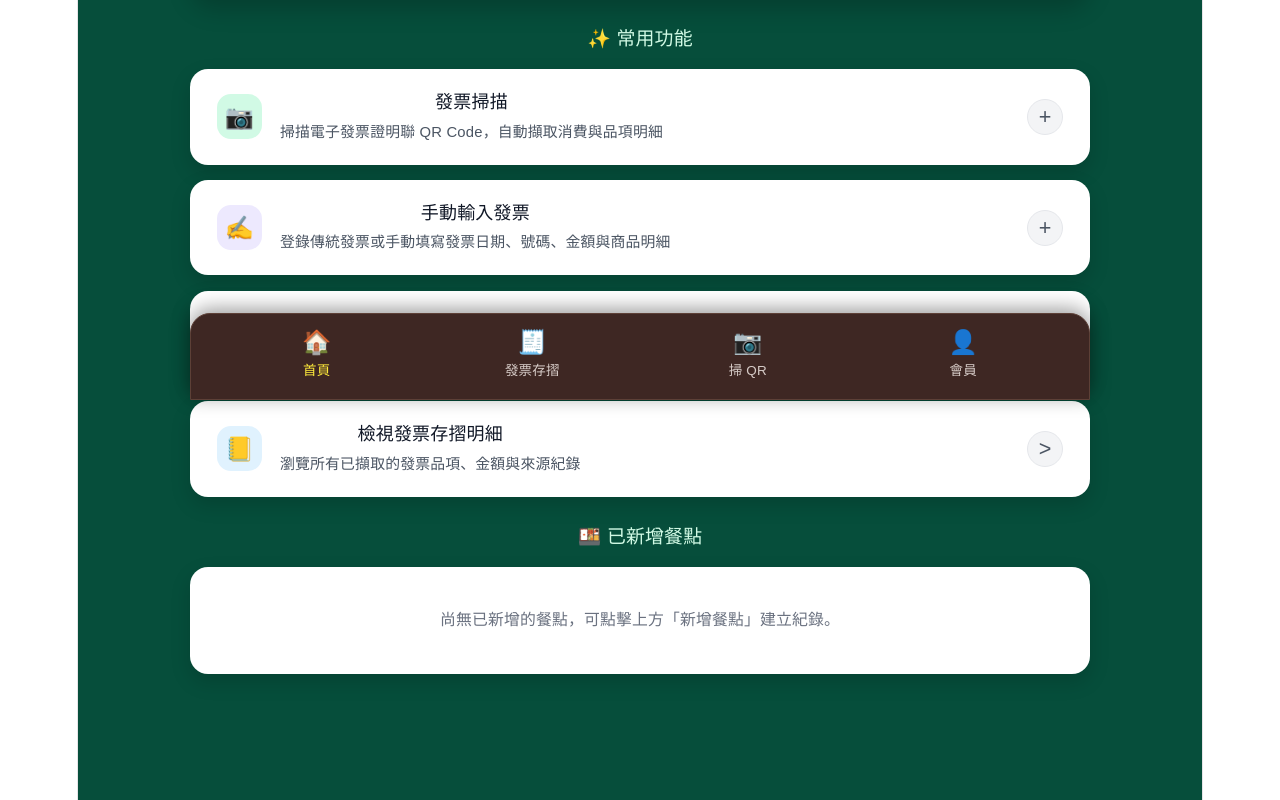
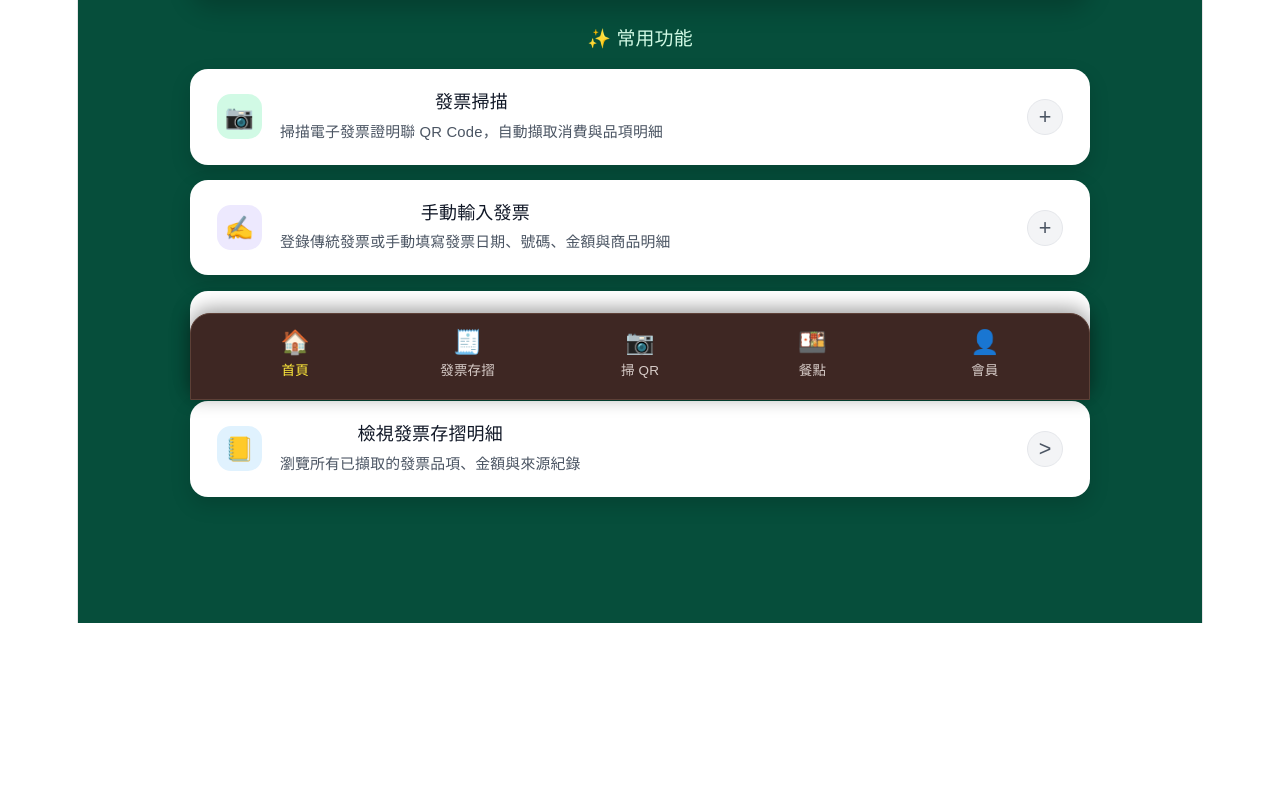
Before and after one commit to s49285373-debug/carbon-app, a Vue app: page /dashboard in a window 1280 px wide. Shown: the part 400-1200 px from the top of the page. After the commit the page ends 1023 px from the top, so only its background shows below. Built offline with nearby package versions, Linux system fonts and the light colour scheme.

Commit message:
update: 將已新增餐點移至底部餐點分頁

```diff
--- a/src/views/DashboardView.vue
+++ b/src/views/DashboardView.vue
@@ -83,45 +83,6 @@
                 </div>
               </div>
               <button class="action-plus-btn" @click="currentTab = 'invoices'">&gt;</button>
-            </div>
-          </div>
-        </section>
-
-        <!-- 首頁下方：已新增餐點列表 -->
-        <section class="section-group">
-          <h3 class="section-title">🍱 已新增餐點</h3>
-          <div class="home-meal-box">
-            <div class="meal-list-stack" v-if="mealList.length > 0">
-              <div class="meal-record-card" v-for="meal in mealList" :key="meal.record_id">
-                <div class="meal-record-top">
-                  <span class="meal-record-id">{{ meal.record_id }}</span>
-                  <span class="meal-record-date">{{ meal.created_date }}</span>
-                </div>
-
-                <div class="meal-record-main">
-                  <div class="meal-record-title">{{ meal.meal_name }}</div>
-                  <span class="tag-items">{{ meal.ingredients.length }} 項食材</span>
-                </div>
-
-                <div class="meal-record-ingredients">
-                  <span
-                    v-for="(ing, i) in meal.ingredients"
-                    :key="i"
-                    class="meal-ing-chip"
-                  >
-                    {{ ing.ingredient_name }} {{ ing.portion_amount }}{{ ing.unit }}
-                  </span>
-                </div>
-
-                <div class="meal-record-bottom">
-                  <span class="meal-cost-text">建立日期：{{ meal.created_date }}</span>
-                  <button type="button" class="tag-delete-btn" @click="deleteMealRecord(meal.record_id)">刪除</button>
-                </div>
-              </div>
-            </div>
-
-            <div v-else class="home-meal-empty">
-              {{ isSyncingMeals ? '正在同步雲端餐點紀錄...' : '尚無已新增的餐點，可點擊上方「新增餐點」建立紀錄。' }}
             </div>
           </div>
         </section>
@@ -555,7 +516,7 @@
           <div class="scanner-top-bar official-editor-header">
             <button
               class="scanner-text-btn"
-              @click="currentTab = 'home'"
+              @click="currentTab = previousTabBeforeMeal"
             >
               &lt; 返回
             </button>
@@ -633,7 +594,56 @@
         </div>
       </template>
 
-      <!-- 5. 【設定會員】分頁內容 -->
+      <!-- 5. 【餐點（已新增餐點列表）】分頁內容 -->
+      <template v-if="currentTab === 'meals'">
+        <div class="passbook-wrapper">
+          <div class="passbook-top-bar">
+            <span class="passbook-topbar-spacer"></span>
+            <span class="passbook-bar-title">已新增餐點</span>
+            <button class="passbook-icon-btn" @click="openMealTab" title="新增餐點">＋</button>
+          </div>
+
+          <div class="passbook-body">
+            <div class="meal-list-stack" v-if="mealList.length > 0">
+              <div class="meal-record-card" v-for="meal in mealList" :key="meal.record_id">
+                <div class="meal-record-top">
+                  <span class="meal-record-id">{{ meal.record_id }}</span>
+                  <span class="meal-record-date">{{ meal.created_date }}</span>
+                </div>
+
+                <div class="meal-record-main">
+                  <div class="meal-record-title">{{ meal.meal_name }}</div>
+                  <span class="tag-items">{{ meal.ingredients.length }} 項食材</span>
+                </div>
+
+                <div class="meal-record-ingredients">
+                  <span
+                    v-for="(ing, i) in meal.ingredients"
+                    :key="i"
+                    class="meal-ing-chip"
+                  >
+                    {{ ing.ingredient_name }} {{ ing.portion_amount }}{{ ing.unit }}
+                  </span>
+                </div>
+
+                <div class="meal-record-bottom">
+                  <span class="meal-cost-text">建立日期：{{ meal.created_date }}</span>
+                  <button type="button" class="tag-delete-btn" @click="deleteMealRecord(meal.record_id)">刪除</button>
+                </div>
+              </div>
+            </div>
+
+            <div v-else class="empty-invoice-state">
+              <p>{{ isSyncingMeals ? '正在同步雲端餐點紀錄...' : '尚無已新增的餐點紀錄' }}</p>
+              <div v-if="!isSyncingMeals" class="empty-action-group">
+                <button class="primary-action-btn" @click="openMealTab">前往新增餐點</button>
+              </div>
+            </div>
+          </div>
+        </div>
+      </template>
+
+      <!-- 6. 【設定會員】分頁內容 -->
       <template v-if="currentTab === 'member'">
         <section class="page-card">
           <h3 class="section-title mb-3 text-dark">⚙️ 設定會員</h3>
@@ -750,6 +760,10 @@
         <span class="nav-icon">📷</span>
         <span class="nav-label">掃 QR</span>
       </div>
+      <div class="nav-item" :class="{ active: currentTab === 'meals' }" @click="currentTab = 'meals'">
+        <span class="nav-icon">🍱</span>
+        <span class="nav-label">餐點</span>
+      </div>
       <div class="nav-item" :class="{ active: currentTab === 'member' }" @click="currentTab = 'member'">
         <span class="nav-icon">👤</span>
         <span class="nav-label">會員</span>
@@ -769,6 +783,7 @@ const nickname = ref('使用者')
 const userPhone = ref('')
 const currentTab = ref('home')
 const previousTabBeforeManual = ref('home')
+const previousTabBeforeMeal = ref('home')
 
 const API_BASE_URL = (import.meta.env.VITE_API_BASE_URL || 'http://127.0.0.1:8000').replace(/\/+$/, '')
 
@@ -889,6 +904,9 @@ const saveMealToCloud = async (record) => {
 }
 
 const openMealTab = () => {
+  if (currentTab.value !== 'meal') {
+    previousTabBeforeMeal.value = currentTab.value
+  }
   currentTab.value = 'meal'
 }
 
@@ -948,7 +966,7 @@ const submitMealRecord = async () => {
       ingredients: [{ ingredient_name: '', portion_amount: 150, unit: 'g' }]
     }
 
-    currentTab.value = 'home'
+    currentTab.value = 'meals'
   } finally {
     isSavingMeal.value = false
   }
@@ -2012,7 +2030,7 @@ watch(currentTab, async (newTab, oldTab) => {
     if (newTab === 'invoices' || newTab === 'home') {
       await syncInvoicesFromCloud()
     }
-    if (newTab === 'home') {
+    if (newTab === 'meals') {
       await syncMealsFromCloud()
     }
   }
@@ -2529,22 +2547,6 @@ const handleLogout = async () => {
   border-color: #059669;
 }
 
-.home-meal-box {
-  background-color: #ffffff;
-  color: #1f2937;
-  padding: 1.25rem;
-  border-radius: 18px;
-  box-shadow: 0 8px 20px rgba(0, 0, 0, 0.15);
-  box-sizing: border-box;
-}
-
-.home-meal-empty {
-  text-align: center;
-  font-size: 0.88rem;
-  color: #6b7280;
-  padding: 1rem 0.5rem;
-}
-
 .meal-list-stack {
   display: flex;
   flex-direction: column;
```
